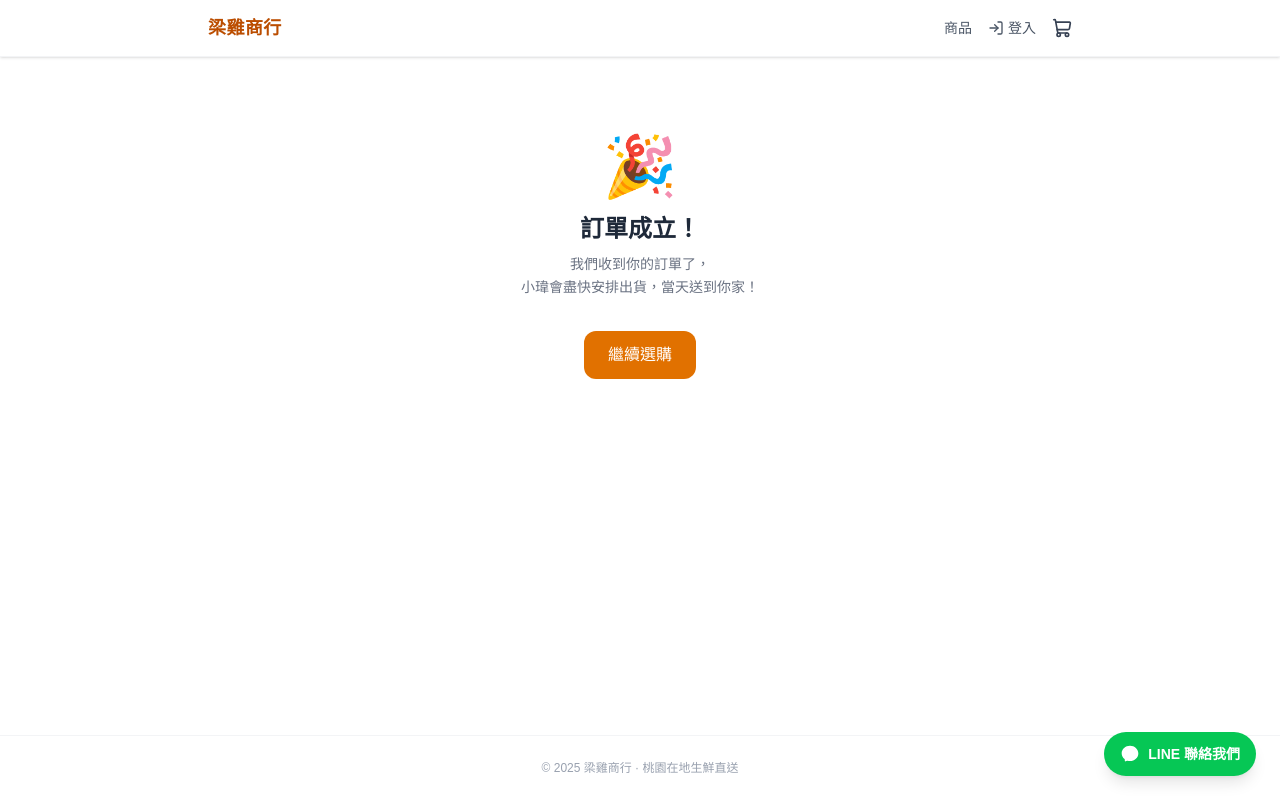
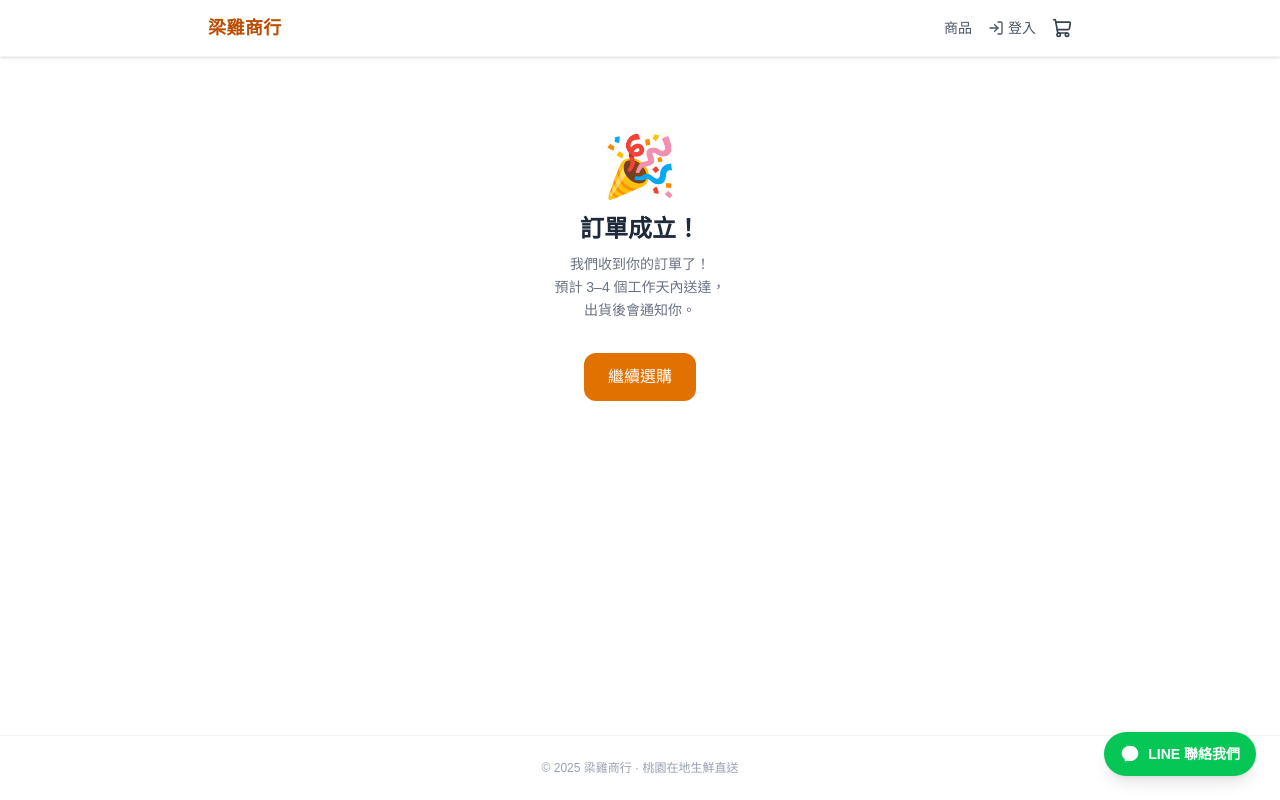
Before and after one commit to likeswim324-cmd/liangchicken-shop, a Next.js app: page /checkout/success in a window 1280 px wide. Built offline with nearby package versions, Linux system fonts and the light colour scheme; no server answers.

Commit message:
Fix success page delivery text to match actual timeline

```diff
--- a/src/app/checkout/success/page.tsx
+++ b/src/app/checkout/success/page.tsx
@@ -9,8 +9,9 @@ export default function SuccessPage({ searchParams }: { searchParams: { order?:
         <p className="text-gray-400 text-sm mb-2">訂單編號：{searchParams.order}</p>
       )}
       <p className="text-gray-500 text-sm mb-8 leading-relaxed">
-        我們收到你的訂單了，<br />
-        小瑋會盡快安排出貨，當天送到你家！
+        我們收到你的訂單了！<br />
+        預計 3–4 個工作天內送達，<br />
+        出貨後會通知你。
       </p>
       <Link href="/products" className="inline-block bg-amber-600 text-white px-6 py-3 rounded-xl font-medium hover:bg-amber-700 transition">
         繼續選購
```
